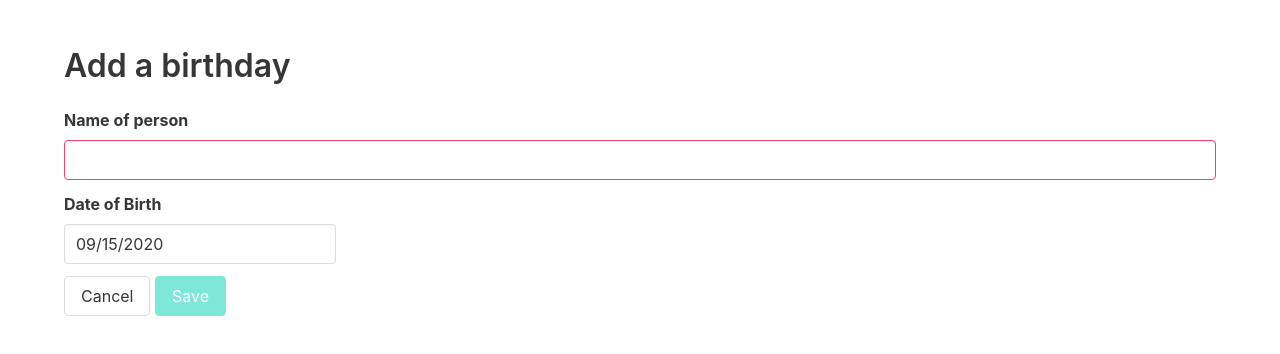
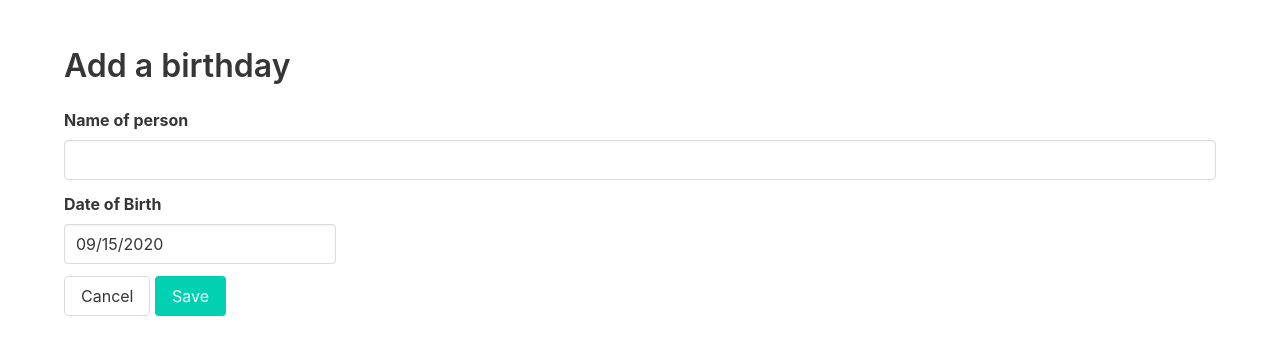
Before and after one commit to mcapodici/exploringreact, a React app in the folder birthdays/: page / in a window 1280 px wide. Both pictures are taken after a click on the button "Add". Shown: the top 354 px of the page. Built offline with nearby package versions, Linux system fonts and the light colour scheme; the HTML template or start-up script is replaced by a standard one.

Commit message:
Improved validation UX

```diff
--- a/birthdays/src/components/AddBirthday.tsx
+++ b/birthdays/src/components/AddBirthday.tsx
@@ -12,12 +12,14 @@ interface IAddBirthdayProps {
 export default function AddBirthdayComponent(props: IAddBirthdayProps) {
   const [date, setDate] = useState<Date | null>(new Date());
   const [name, setName] = useState('');
+  const [showValidation, setShowValidation] = useState(false);
 
   function onSave() {
     const birthDate = date ? toBirthDate(date) : undefined;
     if (birthDate && name) {
       props.onSave({ name, date: birthDate });
     }
+    setShowValidation(true);
   }
 
   function dateIsValid() {
@@ -37,13 +39,13 @@ export default function AddBirthdayComponent(props: IAddBirthdayProps) {
     <div className="field">
       <div className="control">
         <label className="label">Name of person</label>
-        <input className={`input ${nameIsValid() ? '' : 'is-danger'}`} onChange={(evt) => setName(evt.target.value)} type="text" value={name} ></input>
+        <input className={`input ${showValidation && !nameIsValid() ? 'is-danger' : ''}`} onChange={(evt) => setName(evt.target.value)} type="text" value={name} ></input>
       </div>
     </div>
     <div className="field">
       <div className="control">
         <label className="label">Date of Birth</label>
-        <DatePicker className={`input ${dateIsValid() ? '' : 'is-danger'}`}
+        <DatePicker className={`input ${showValidation && !dateIsValid() ? 'is-danger' : ''}`}
           selected={date}
           onChange={(date) => setDate(date as Date | null)}
         />
@@ -52,7 +54,7 @@ export default function AddBirthdayComponent(props: IAddBirthdayProps) {
     <div className="field">
       <div className="control">
         <button className="button" onClick={() => props.onCancel()}>Cancel</button>&nbsp;
-        <button className="button is-primary" disabled={!formIsValid()} onClick={() => onSave()}>Save</button>
+        <button className="button is-primary" onClick={() => onSave()}>Save</button>
       </div>
     </div>
   </>)
```
